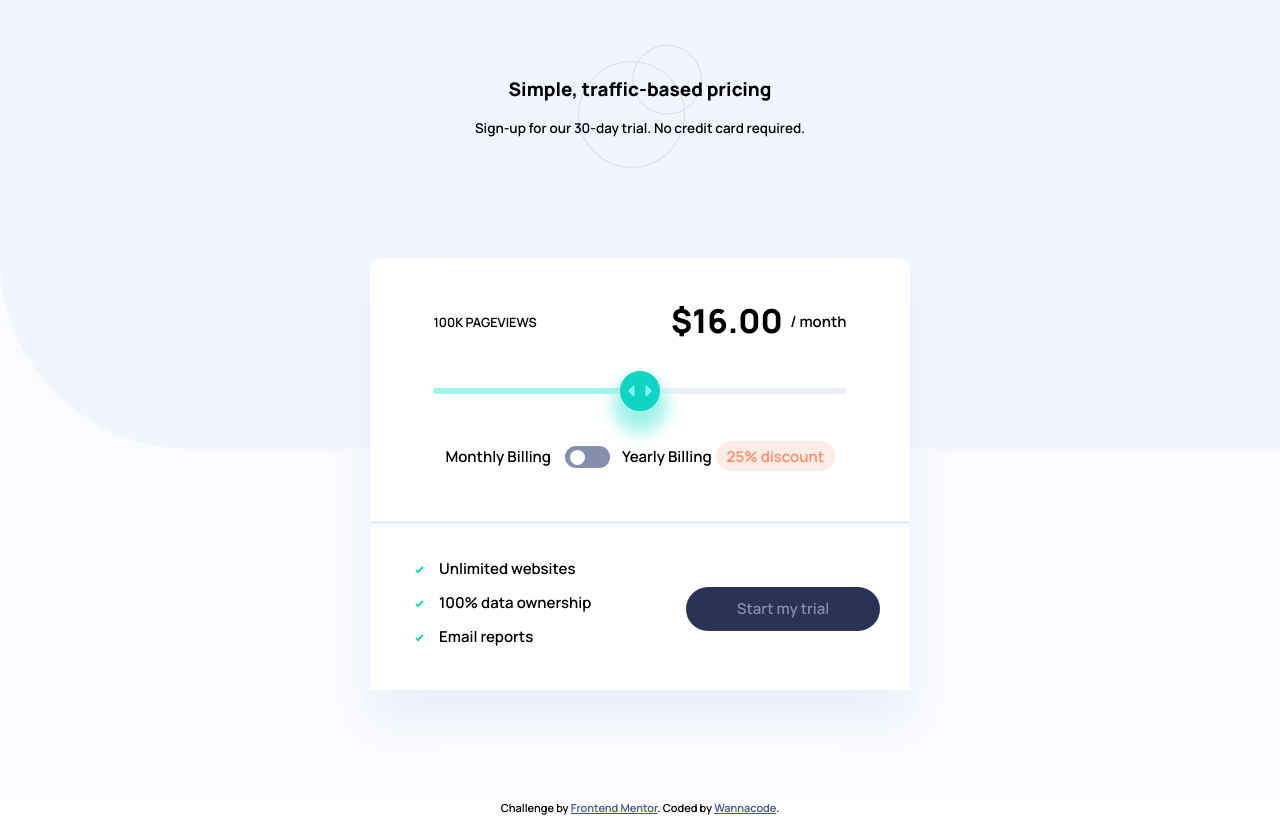
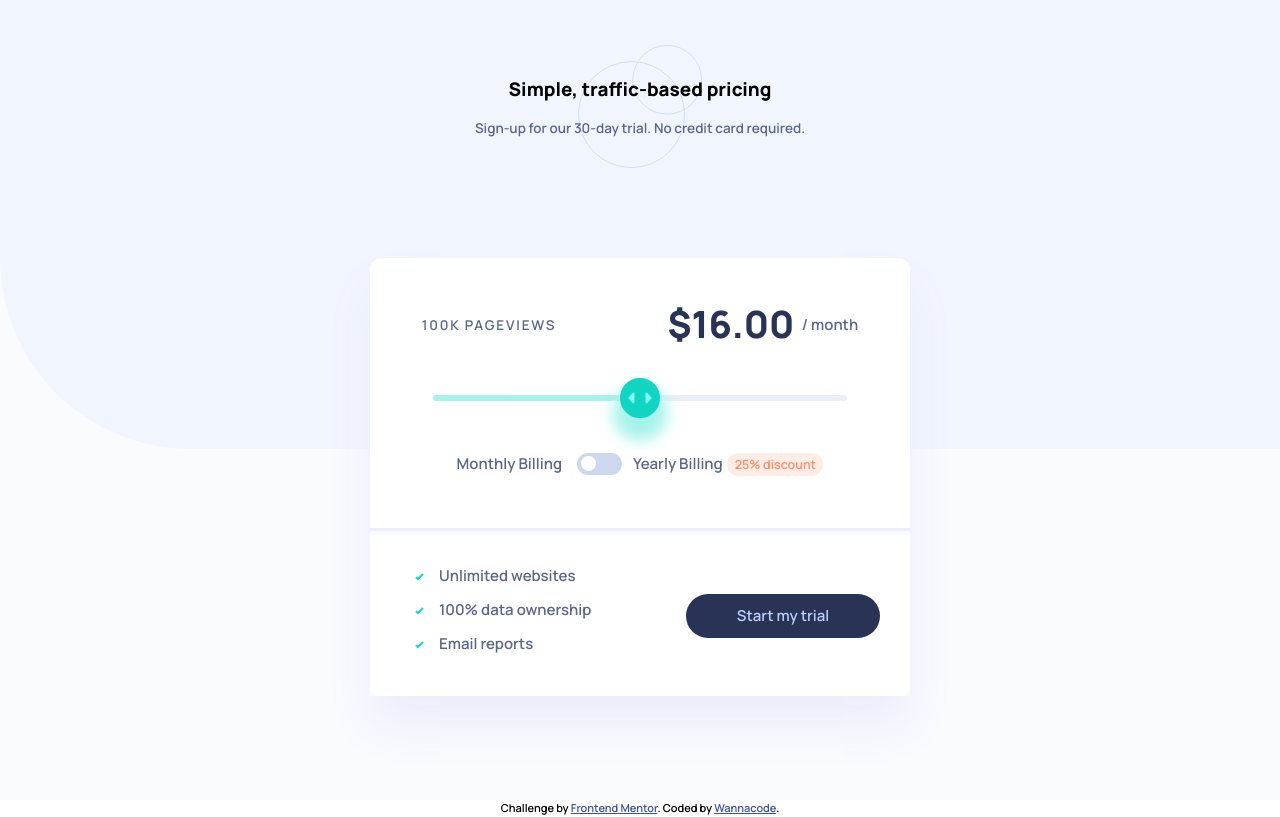
Before and after one commit to kwngptrl/FEM-interactive-pricing-component-main, a plain HTML site: page index.html in a window 1280 px wide. Drawn offline with Linux system fonts and the light colour scheme.

Commit message:
modified colors to hew closer to design specifications

```diff
--- a/style.css
+++ b/style.css
@@ -8,6 +8,7 @@
     --light-grayish-red-discount-background: hsl(14, 92%, 95%);
     --light-red-discount-text: hsl(15, 100%, 70%);
     --pale-blue-cta-text: hsl(226, 100%, 87%);
+    --pale-blue-cta-text2: hsl(226, 21%, 45%);
 
     /* neutral */
     --neutral-white: hsl(0, 0%, 100%); /* Pricing Component Background */
@@ -107,6 +108,7 @@ header h1 {
 
 header > p {
     font-size: .9rem;
+    color: var(--pale-blue-cta-text2);
     max-width: clamp(11.25rem, 0.6117rem + 34.0426vw, 31.25rem);
     margin: 0 auto;
 }
@@ -115,6 +117,8 @@ main {
     margin-block: 5rem auto;
     margin-inline: auto;
     box-shadow: 0 2rem 3rem var(--neutral-light-grayish-blue);
+    /* color: var(--neutral-dark-desaturated-blue); */
+    color: var(--pale-blue-cta-text2);
 }
 
 .data {
@@ -141,7 +145,8 @@ main {
     grid-area: pageviews;
     text-transform: uppercase;
     text-align: center;
-    font-size: .85em;
+    font-size: .9em;
+    letter-spacing: .12rem;
 }
 
 .data .range-container {
@@ -160,9 +165,10 @@ main {
 }
 
 .amount {
-    font-size: 2.2rem;
+    font-size: 2.5rem;
     font-weight: 800;
     margin-bottom: .2rem;
+    color: var(--neutral-dark-desaturated-blue);
 }
 
 #slider {
@@ -174,6 +180,10 @@ main {
     border-radius: 15px;
     height: 6px;
     background: #ccc;
+}
+
+#slider:active {
+    cursor: grabbing;
 }
 /* Round-nub: Chrome, etc. */
 #slider::-webkit-slider-thumb {
@@ -227,7 +237,7 @@ main {
     position: absolute;
     height: var(--pill-height);
     width: var(--pill-width);
-    background: var(--neutral-grayish-blue);
+    background: var(--neutral-light-grayish-blue-toggle);
     border-radius: 2rem;
     left: 8rem;
     top: 1rem;
@@ -299,7 +309,8 @@ input[type="radio"]:hover {
 
 .negative-discount {
     margin-inline-start: .3rem;
-    padding: .3rem .7rem;
+    /* padding: .3rem .7rem; */
+    padding: .15rem .5rem .2rem;
     border-radius: 2rem 2rem;
     color: var(--light-red-discount-text);
     background-color: var(--light-grayish-red-discount-background);
@@ -307,6 +318,12 @@ input[type="radio"]:hover {
 
 .discount {
     display: none;
+}
+
+.negative-discount,
+.discount {
+    font-size: smaller;
+    cursor: default;
 }
 
 .lower {
@@ -340,7 +357,7 @@ button {
     padding: .6rem 3.25rem;
     border: 2px solid transparent;
     border-radius: 2rem;
-    color: var(--neutral-grayish-blue);
+    color: var(--pale-blue-cta-text);
     background-color: var(--neutral-dark-desaturated-blue);
 }
 
@@ -374,7 +391,8 @@ button:hover, button:focus {
     .discount {
         display: inline;
         margin-inline-start: .3rem;
-        padding: .3rem .7rem;
+        /* padding: .3rem .7rem; */
+        padding: .2rem .5rem .25rem;
         border-radius: 2rem 2rem;
         color: var(--light-red-discount-text);
         background-color: var(--light-grayish-red-discount-background);
```
